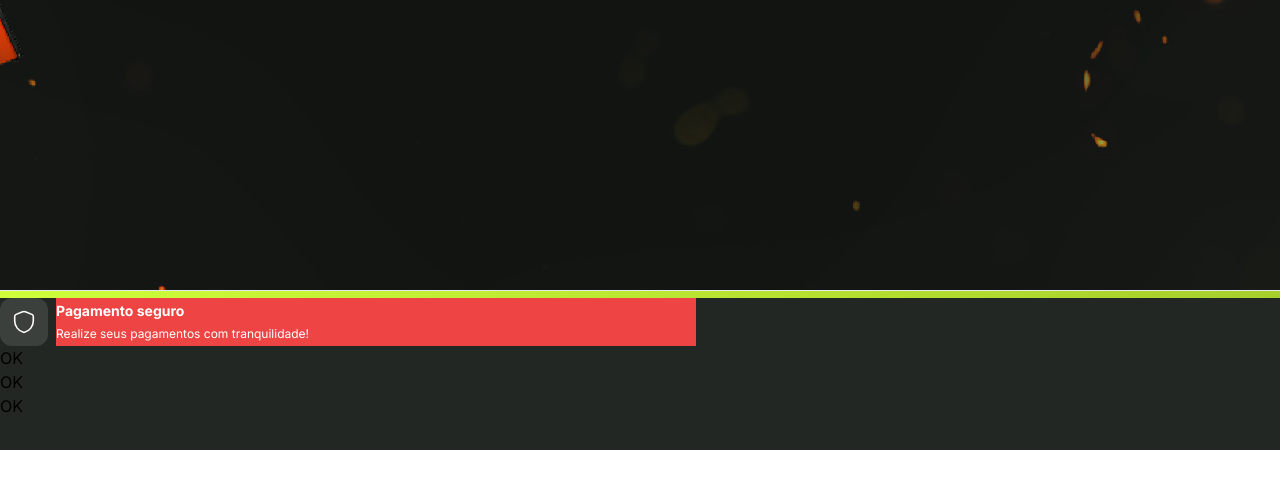
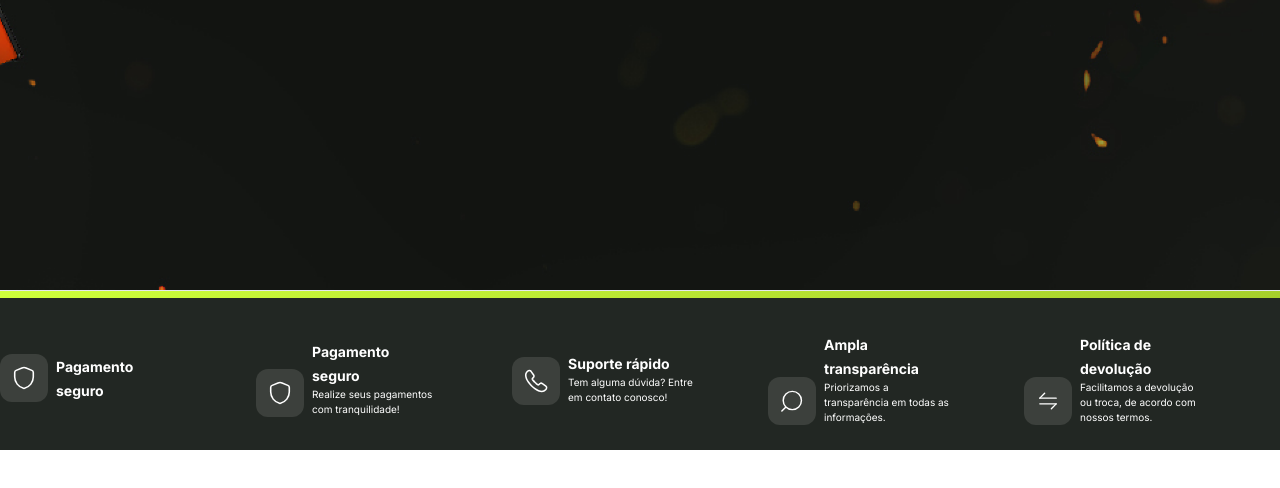
Before and after one commit to Mesh-DAO/rentskins_frontend, a Next.js app: page / in a window 1280 px wide. Shown: the part 708-1196 px from the top of the page. Built offline with nearby package versions, Linux system fonts and the light colour scheme.

Commit message:
c0 - Homepage Hero

```diff
--- a/src/app/home/page.tsx
+++ b/src/app/home/page.tsx
@@ -4,7 +4,7 @@ import ShieldIcon from '../../assets/icon-shield.svg';
 import PhoneIcon from '../../assets/icon-phone.svg';
 import MagnifyingGlassIcon from '../../assets/icon-magnifying-glass.svg';
 import DevolutionIcon from '../../assets/icon-devolution.svg';
-
+import { HeroInformation } from "@/components/HeroInformation";
 
 export default function Home(){
   return (
@@ -34,26 +34,65 @@ export default function Home(){
           <hr className="w-full -mt-0.5 h-2 bg-green-pattern"/>
 
           {/* Hero - Information */}
-          <div className="">
+          <div className="flex items-center h-full justify-center">
 
             {/* Hero - Information / Pagamento Seguro */}
-            <div className="flex gap-2">
+            <HeroInformation icon={ShieldIcon} title="Pagamento seguro"/>
+            <div className="flex items-end gap-2 w-1/5">
               <div className="flex items-center justify-center w-12 h-12 bg-main-dark-light rounded-xl">
                 <Image src={ShieldIcon} alt="Pagamento Seguro" className="w-6 h-6"/>
               </div>
-              <span className="text-white space-y-1 w-1/2  bg-red-500">
+              <span className="text-white w-1/2">
                 <strong className="text-sm">
                   Pagamento seguro
                 </strong>
-                <p className="text-xs">
+                <p className="text-[10px]">
                   Realize seus pagamentos com tranquilidade!
                 </p>
               </span>
             </div>
             {/* Hero - Information / Suporte Rápido */}
-            <div> OK </div>
-            <div> OK </div>
-            <div> OK </div>
+            <div className="flex items-end gap-2 w-1/5">
+              <div className="flex items-center justify-center w-12 h-12 bg-main-dark-light rounded-xl">
+                <Image src={PhoneIcon} alt="Pagamento Seguro" className="w-6 h-6"/>
+              </div>
+              <span className="text-white w-1/2">
+                <strong className="text-sm">
+                  Suporte rápido
+                </strong>
+                <p className="text-[10px]">
+                  Tem alguma dúvida? Entre em contato conosco!
+                </p>
+              </span>
+            </div>
+            {/* Hero - Information / Ampla Transparência */}
+            <div className="flex items-end gap-2 w-1/5">
+              <div className="flex items-center justify-center w-12 h-12 bg-main-dark-light rounded-xl">
+                <Image src={MagnifyingGlassIcon} alt="Pagamento Seguro" className="w-6 h-6"/>
+              </div>
+              <span className="text-white w-1/2">
+                <strong className="text-sm">
+                  Ampla transparência
+                </strong>
+                <p className="text-[10px]">
+                  Priorizamos a transparência em todas as informações.
+                </p>
+              </span>
+            </div>
+            {/* Hero - Information / Política de Devolução */}
+            <div className="flex items-end gap-2 w-1/5">
+              <div className="flex items-center justify-center w-12 h-12 bg-main-dark-light rounded-xl">
+                <Image src={DevolutionIcon} alt="Pagamento Seguro" className="w-6 h-6"/>
+              </div>
+              <span className="text-white w-1/2">
+                <strong className="text-sm">
+                  Política de devolução
+                </strong>
+                <p className="text-[10px]">
+                  Facilitamos a devolução ou troca, de acordo com nossos termos.
+                </p>
+              </span>
+            </div>
 
           </div>
       </div>
--- /dev/null
+++ b/src/components/HeroInformation/index.tsx
@@ -0,0 +1,28 @@
+import classNames from "classnames";
+import React from "react";
+import Image from "next/image";
+
+type Props = {
+  className?: string;
+  icon: string;
+  title: string;
+  content: string;
+};
+
+export function HeroInformation({ icon, className, title, content, ...props }: Props) {
+  return (
+    <div className="flex items-end gap-2 w-1/5">
+      <div className="flex items-center justify-center w-12 h-12 bg-main-dark-light rounded-xl">
+        <Image src={ icon } alt="Pagamento Seguro" className="w-6 h-6"/>
+      </div>
+      <span className="text-white w-1/2">
+        <strong className="text-sm">
+          { title }
+        </strong>
+        <p className="text-[10px]">
+          { content }
+        </p>
+      </span>
+    </div>
+  );
+}
```
Also changed, not shown: src/assets/icon-magnifying-glass.svg.
